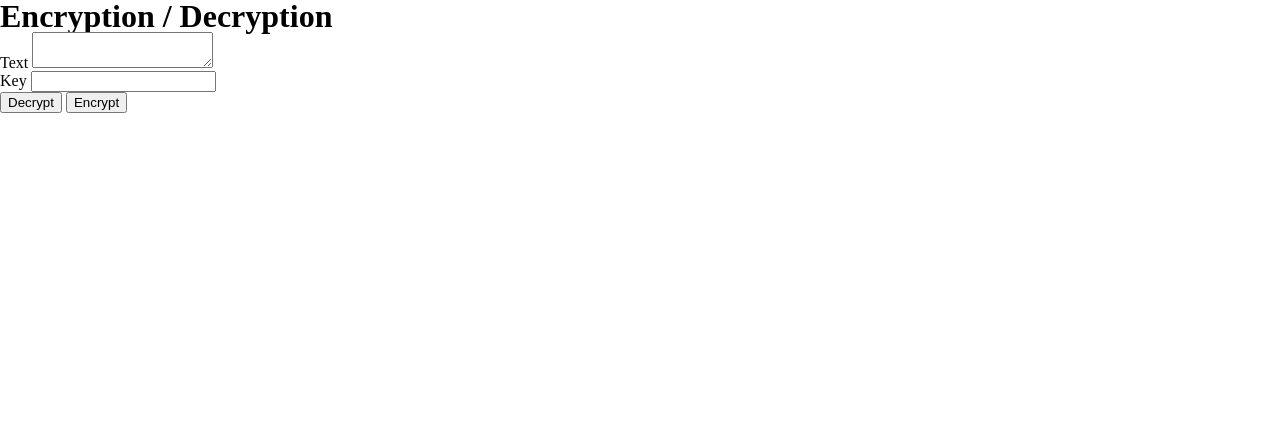
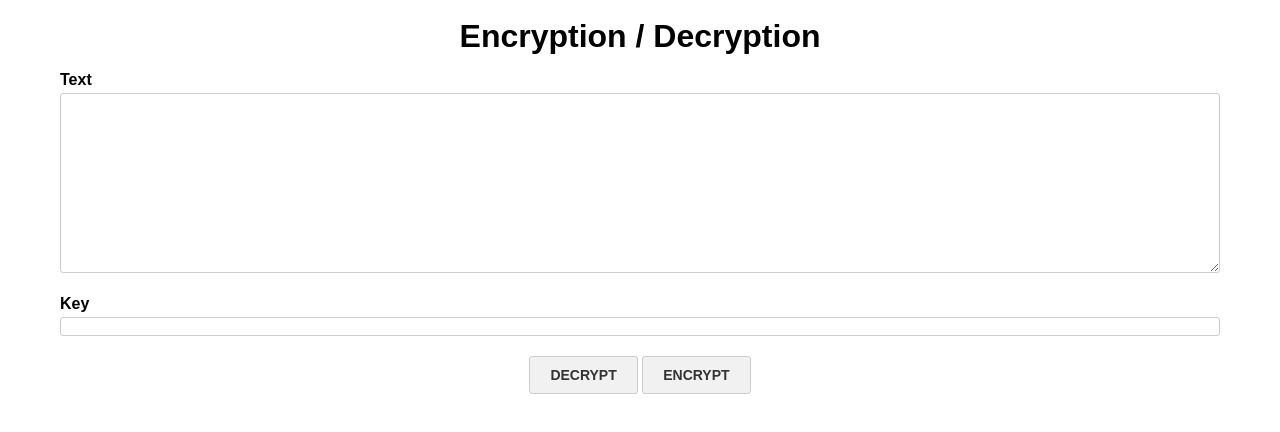
Before and after one commit to Fred-LC/encryption-web, a plain HTML site: page index.html in a window 1280 px wide. Drawn offline with Linux system fonts and the light colour scheme.

Commit message:
Style basique de la page.

```diff
--- a/css/style.css
+++ b/css/style.css
@@ -0,0 +1,88 @@
+* {
+    box-sizing: border-box;
+    font-family: Arial, Helvetica, sans-serif;
+}
+
+body:has(> h1) {
+    padding-top: 20px;
+}
+
+h1 {
+    margin-bottom: 20px;
+}
+
+.align-center {
+    text-align: center;
+}
+.align-left {
+    text-align: left;
+}
+.align-right {
+    text-align: right;
+}
+
+.container {
+    width: 100%;
+    max-width: 1200px;
+    margin: 0 auto;
+    padding: 0 20px;
+}
+
+.field-container {
+    margin-bottom: 20px;
+
+    > * {
+        width: 100%;
+    }
+}
+
+label {
+    display: block;
+    margin-bottom: 5px;
+    font-weight: bold;
+}
+
+input,
+select,
+textarea {
+    border: 1px solid #CCCCCC;
+    border-radius: 3px;
+}
+
+textarea {
+    padding: 10px;
+    font-size: 14px;
+    resize: vertical;
+}
+
+button,
+.button {
+    background-color: #F1F1F1;
+    display: inline-block;
+    margin: 0;
+    padding: 10px 20px;
+    border: 1px solid #CCCCCC;
+    border-radius: 3px;
+    font-size: 14px;
+    font-weight: bold;
+    text-align: center;
+    text-transform: uppercase;
+    text-decoration: none;
+    color: #333333;
+    cursor: pointer;
+}
+
+button:hover,
+.button:hover {
+    background-color: #E1E1E1;
+    border-color: #BBBBBB;
+    color: #222222;
+}
+
+#content {
+    height: 180px;
+}
+
+#result {
+    margin-top: 50px;
+}
--- a/index.html
+++ b/index.html
@@ -14,21 +14,21 @@
     </head>
 
     <body>
-        <h1>Encryption / Decryption</h1>
+        <h1 class="align-center">Encryption / Decryption</h1>
 
-        <section>
+        <section class="container">
             <form id="form">
-                <div>
+                <div class="field-container">
                     <label for="content">Text</label>
                     <textarea id="content" name="text" required></textarea>
                 </div>
 
-                <div>
+                <div class="field-container">
                     <label for="key">Key</label>
                     <input type="text" id="key" name="key" required />
                 </div>
 
-                <div>
+                <div class="align-center">
                     <button type="submit" id="decrypt">Decrypt</button>
                     <button type="button" id="encrypt">Encrypt</button>
                 </div>
```
